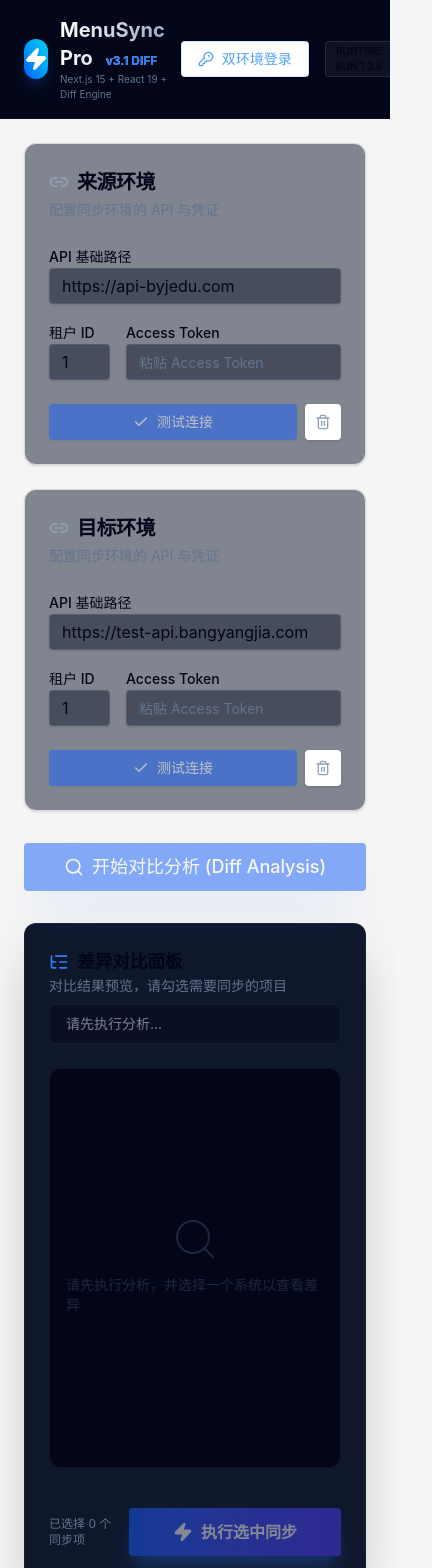
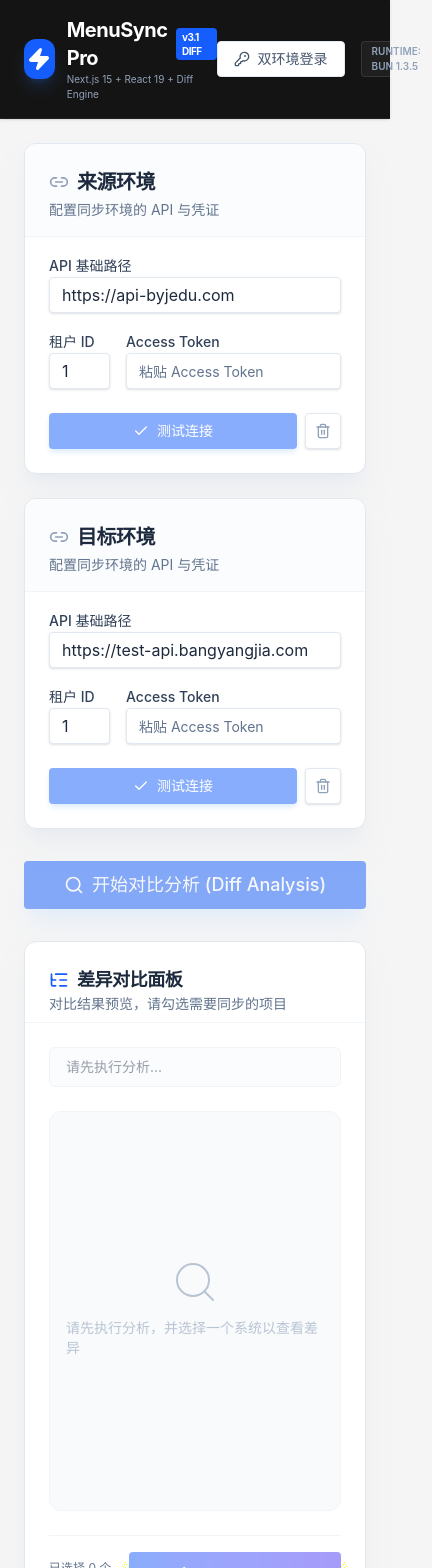
Before and after one commit to outhsics/menu-sync-tool, a Next.js app: page / in a window 390 px wide. Shown: the top 1568 px of the page, 432 px wide, since content can reach past the window. Built offline with nearby package versions, Linux system fonts and the light colour scheme.

Commit message:
style(ui): 全局适配浅色主题设计，重构核心组件样式

```diff
--- a/src/app/page.tsx
+++ b/src/app/page.tsx
@@ -8,11 +8,11 @@ import { Card, CardContent, CardHeader, CardTitle, CardDescription } from '@/com
 import { Badge } from '@/components/ui/badge';
 import {
   RefreshCw,
-  Terminal,
   ListTree,
   Zap,
   Search,
-  ArrowRightLeft
+  ArrowRightLeft,
+  Terminal
 } from 'lucide-react';
 import { DiffNode } from '@/types';
 import { fetchMenusAction, createMenuAction, updateMenuAction } from '@/actions/menu';
@@ -132,7 +132,6 @@ export default function Home() {
         if (!rootNode) throw new Error('未找到选中的系统');
 
         let successCount = 0;
-        let skipCount = 0;
 
         // 递归同步函数
         const syncRecursive = async (nodes: DiffNode[], parentId: number) => {
@@ -171,12 +170,7 @@ export default function Home() {
                          // 更新时，必须传入目标环境的 ID (node.targetId)，绝对不能传 source.id
                          await updateMenuAction({ ...payload, id: node.targetId }, target);
                          successCount++;
-                    } else {
-                         skipCount++;
                     }
-                } else if (node.status === 'SAME') {
-                    // 即使未选中（或无变更），也需要继续处理其子节点
-                    skipCount++;
                 }
 
                 // 如果当前节点在该环境已有有效ID（无论是刚创建的还是已存在的），则继续递归处理子节点
@@ -217,9 +211,11 @@ export default function Home() {
              if (rootNode.status === 'NEW') {
                  addLog(`创建根节点: ${rootNode.name}`, 'info');
                  rootTargetId = await createMenuAction(payload, target);
+                 successCount++;
              } else if (rootNode.status === 'UPDATE' && rootNode.targetId) {
                  addLog(`更新根节点: ${rootNode.name}`, 'warn');
                  await updateMenuAction({ ...payload, id: rootNode.targetId }, target);
+                 successCount++;
              }
         }
 
@@ -267,25 +263,24 @@ export default function Home() {
   };
 
   return (
-    <div className="min-h-screen text-slate-100 selection:bg-blue-500/30">
-      <div className="fixed inset-0 bg-[radial-gradient(ellipse_at_top_right,_var(--tw-gradient-stops))] from-blue-900/20 via-slate-950 to-slate-950 -z-10" />
+    <div className="min-h-screen bg-[#F5F5F5] text-slate-900 font-sans selection:bg-blue-100">
 
-      <nav className="sticky top-0 z-50 border-b border-white/5 bg-slate-950 px-6 py-4">
+      <nav className="sticky top-0 z-50 bg-[#141414] px-6 py-4 shadow-sm border-b border-white/5">
         <div className="max-w-7xl mx-auto flex items-center justify-between">
           <div className="flex items-center gap-3">
-            <div className="w-10 h-10 bg-gradient-to-tr from-blue-600 to-cyan-400 rounded-xl flex items-center justify-center shadow-lg shadow-blue-500/20">
+            <div className="w-10 h-10 bg-blue-600 rounded-xl flex items-center justify-center shadow-lg shadow-blue-500/20">
               <Zap className="text-white w-6 h-6 fill-white" />
             </div>
             <div>
-                <h1 className="text-xl font-bold bg-clip-text text-transparent bg-gradient-to-r from-white to-slate-400">
-                    MenuSync Pro <span className="text-blue-500 text-xs font-mono ml-2">v3.1 DIFF</span>
+                <h1 className="text-xl font-bold text-white tracking-tight flex items-center gap-2">
+                    MenuSync Pro <span className="bg-blue-600 text-white text-[10px] px-1.5 py-0.5 rounded font-mono">v3.1 DIFF</span>
                 </h1>
-                <p className="text-[10px] text-slate-500 font-mono">Next.js 15 + React 19 + Diff Engine</p>
+                <p className="text-[10px] text-slate-400 font-mono">Next.js 15 + React 19 + Diff Engine</p>
             </div>
           </div>
           <div className="flex items-center gap-4">
             <LoginModal />
-            <Badge variant="outline" className="border-white/10 bg-white/5 font-mono text-[10px]">RUNTIME: BUN 1.3.5</Badge>
+            <Badge variant="outline" className="border-white/10 bg-white/5 text-slate-400 font-mono text-[10px]">RUNTIME: BUN 1.3.5</Badge>
           </div>
         </div>
       </nav>
@@ -293,8 +288,8 @@ export default function Home() {
       <main className="max-w-7xl mx-auto p-6 space-y-8 pb-20">
         <section className="grid grid-cols-1 md:grid-cols-2 gap-6 relative">
           <div className="absolute top-1/2 left-1/2 -translate-x-1/2 -translate-y-1/2 z-10 hidden md:block">
-            <div className="bg-slate-900 border border-slate-700 p-2 rounded-full shadow-xl">
-                <ArrowRightLeft className="w-5 h-5 text-slate-400" />
+            <div className="bg-white border border-slate-200 p-2 rounded-full shadow-lg text-slate-400">
+                <ArrowRightLeft className="w-5 h-5" />
             </div>
           </div>
           <EnvironmentCard
@@ -316,10 +311,10 @@ export default function Home() {
              <Button
                 size="lg"
                 className={cn(
-                    "w-full max-w-md h-12 text-lg shadow-2xl transition-all",
+                    "w-full max-w-md h-12 text-lg shadow-xl shadow-blue-200/50 transition-all",
                     analyzing
-                        ? "bg-slate-800 cursor-not-allowed"
-                        : "bg-blue-600 hover:bg-blue-500 hover:scale-105 active:scale-95 shadow-blue-500/30"
+                        ? "bg-slate-300 cursor-not-allowed text-slate-500"
+                        : "bg-blue-600 hover:bg-blue-500 hover:scale-105 active:scale-95"
                 )}
                 disabled={!source.isConnected || !target.isConnected || analyzing}
                 onClick={handleAnalyze}
@@ -339,26 +334,26 @@ export default function Home() {
         </section>
 
         <section className="grid grid-cols-1 lg:grid-cols-12 gap-6">
-            <Card className="lg:col-span-8 bg-slate-900 border-white/5 shadow-2xl">
-                <CardHeader className="flex flex-row items-center justify-between pb-2">
+            <Card className="lg:col-span-8 bg-white border-slate-200 shadow-xl shadow-slate-200/50">
+                <CardHeader className="flex flex-row items-center justify-between pb-2 border-b border-slate-100">
                     <div>
-                        <CardTitle className="text-lg font-bold flex items-center gap-2">
-                            <ListTree className="text-blue-500 w-5 h-5" /> 差异对比面板
+                        <CardTitle className="text-lg font-bold flex items-center gap-2 text-slate-800">
+                            <ListTree className="text-blue-600 w-5 h-5" /> 差异对比面板
                             {diffTree.length > 0 && (
                                 <span className="ml-2 flex gap-2 text-xs font-normal">
-                                    <Badge variant="outline" className="text-green-400 border-green-500/30 bg-green-500/10">+{stats.added} 新增</Badge>
-                                    <Badge variant="outline" className="text-amber-400 border-amber-500/30 bg-amber-500/10">~{stats.updated} 变更</Badge>
+                                    <Badge variant="outline" className="text-green-600 border-green-200 bg-green-50">+{stats.added} 新增</Badge>
+                                    <Badge variant="outline" className="text-amber-600 border-amber-200 bg-amber-50">~{stats.updated} 变更</Badge>
                                 </span>
                             )}
                         </CardTitle>
-                        <CardDescription>对比结果预览，请勾选需要同步的项目</CardDescription>
+                        <CardDescription className="text-slate-500">对比结果预览，请勾选需要同步的项目</CardDescription>
                     </div>
                 </CardHeader>
-                <CardContent className="space-y-6">
+                <CardContent className="space-y-6 pt-6">
                     {/* 系统选择器 */}
                      <div className="relative">
                         <select
-                            className="w-full h-10 pl-4 pr-4 bg-slate-950/70 border border-white/10 rounded-lg text-sm text-slate-200 outline-none focus:ring-2 ring-blue-500/50 appearance-none disabled:opacity-50"
+                            className="w-full h-10 pl-4 pr-4 bg-slate-50 border border-slate-200 rounded-lg text-sm text-slate-700 outline-none focus:ring-2 ring-blue-500/20 focus:border-blue-500 appearance-none disabled:opacity-50 transition-all cursor-pointer hover:border-blue-300"
                             value={selectedSystem}
                             disabled={diffTree.length === 0}
                             onChange={(e) => {
@@ -368,14 +363,14 @@ export default function Home() {
                         >
                             <option value="">{diffTree.length === 0 ? "请先执行分析..." : "选择需要同步的系统模块..."}</option>
                             {diffTree.map(m => (
-                                <option key={m.id} value={m.name} className="bg-slate-900">
+                                <option key={m.id} value={m.name} className="bg-white text-slate-900">
                                     {m.name} ({m.status === 'SAME' ? '无变更' : `${m.status}`})
                                 </option>
                             ))}
                         </select>
                     </div>
 
-                    <div className="min-h-[400px] bg-slate-950 p-4 border border-white/5 rounded-xl">
+                    <div className="min-h-[400px] bg-slate-50 p-4 border border-slate-100 rounded-xl">
                         {selectedSystem ? (
                             <MenuDiffTable
                                 data={diffTree.find(m => m.name === selectedSystem)?.children || []} // 显示选中系统的子节点
@@ -386,20 +381,20 @@ export default function Home() {
                                 disabled={syncing}
                             />
                         ) : (
-                            <div className="h-[360px] flex flex-col items-center justify-center text-slate-500 space-y-3 opacity-30">
+                            <div className="h-[360px] flex flex-col items-center justify-center text-slate-400 space-y-3 opacity-60">
                                 <Search className="w-12 h-12 stroke-[1]" />
                                 <p className="text-sm font-medium">请先执行分析，并选择一个系统以查看差异</p>
                             </div>
                         )}
                     </div>
 
-                    <div className="flex justify-end pt-4 gap-4 items-center">
+                    <div className="flex justify-end pt-4 gap-4 items-center border-t border-slate-100">
                          <div className="text-xs text-slate-500">
                             已选择 {selectedMenus.size} 个同步项
                          </div>
                         <Button
                             size="lg"
-                            className="w-full md:w-auto min-w-[200px] bg-gradient-to-r from-blue-600 to-indigo-600 hover:from-blue-500 hover:to-indigo-500 shadow-xl shadow-blue-500/40 border-0 py-6 text-base font-bold transition-all hover:scale-[1.02] active:scale-[0.98]"
+                            className="w-full md:w-auto min-w-[200px] bg-gradient-to-r from-blue-600 to-indigo-600 hover:from-blue-500 hover:to-indigo-500 shadow-lg shadow-blue-500/30 border-0 py-6 text-base font-bold transition-all hover:scale-[1.02] active:scale-[0.98]"
                             disabled={!selectedSystem || selectedMenus.size === 0 || syncing}
                             onClick={handleSync}
                         >
@@ -414,8 +409,8 @@ export default function Home() {
                 </CardContent>
             </Card>
 
-            <Card className="lg:col-span-4 bg-slate-950 border-white/10 shadow-3xl overflow-hidden flex flex-col max-h-[850px] group">
-                <CardHeader className="bg-slate-900 p-4 border-b border-white/5">
+            <Card className="lg:col-span-4 bg-[#0f172a] border-slate-800 shadow-2xl overflow-hidden flex flex-col max-h-[850px] group">
+                <CardHeader className="bg-slate-900/50 p-4 border-b border-white/5">
                     <CardTitle className="text-[10px] font-bold font-mono flex items-center gap-2 text-slate-500 tracking-widest uppercase">
                         <Terminal className="w-3.5 h-3.5" /> SYNC_OPERATION_LOGS
                     </CardTitle>
--- a/src/components/EnvironmentCard.tsx
+++ b/src/components/EnvironmentCard.tsx
@@ -54,31 +54,31 @@ export function EnvironmentCard({ title, config, onUpdate, onConnected }: Enviro
       transition={{ duration: 0.5 }}
     >
       <Card className={cn(
-        "relative overflow-hidden border border-[var(--border)] bg-slate-900/50 shadow-sm hover:shadow-md transition-all",
-        config.isConnected && "border-blue-500 ring-2 ring-blue-500/20"
+        "relative overflow-hidden border border-slate-200 bg-white shadow-xl shadow-slate-200/50 hover:shadow-2xl hover:shadow-slate-200/60 transition-all",
+        config.isConnected && "border-blue-500 ring-2 ring-blue-500/10"
       )}>
         {config.isConnected && (
             <div className="absolute top-0 right-0 p-2">
-                <Badge className="bg-green-500/10 text-green-400 border-green-500/20">已连接</Badge>
+                <Badge className="bg-green-500/10 text-green-600 border-green-500/20 shadow-none">已连接</Badge>
             </div>
         )}
 
-        <CardHeader className="space-y-1">
-          <CardTitle className="text-xl font-bold flex items-center gap-2">
+        <CardHeader className="space-y-1 bg-slate-50/50 pb-4 border-b border-slate-100">
+          <CardTitle className="text-xl font-bold flex items-center gap-2 text-slate-800">
             <Link2 className={cn("w-5 h-5", config.isConnected ? "text-blue-500" : "text-slate-400")} />
             {title}
           </CardTitle>
-          <CardDescription>配置同步环境的 API 与凭证</CardDescription>
+          <CardDescription className="text-slate-500">配置同步环境的 API 与凭证</CardDescription>
         </CardHeader>
 
-        <CardContent className="space-y-4">
+        <CardContent className="space-y-4 pt-4">
           <div className="space-y-2">
-            <Label className="text-sm font-medium">API 基础路径</Label>
+            <Label className="text-sm font-medium text-slate-700">API 基础路径</Label>
             <Input
               placeholder="https://api-byjedu.com"
               value={config.apiBase}
               onChange={(e) => onUpdate({ apiBase: e.target.value, isConnected: false })}
-              className="bg-slate-900/50 border-white/10 focus:border-blue-500 focus:ring-blue-500/20"
+              className="bg-white border-slate-200 focus:border-blue-500 focus:ring-blue-500/20 text-slate-800"
               list={title === '来源环境' ? 'api-presets-source' : 'api-presets-target'}
             />
             <datalist id={title === '来源环境' ? 'api-presets-source' : 'api-presets-target'}>
@@ -91,21 +91,21 @@ export function EnvironmentCard({ title, config, onUpdate, onConnected }: Enviro
 
           <div className="grid grid-cols-4 gap-4">
             <div className="col-span-1 space-y-2">
-                <Label className="text-sm font-medium">租户 ID</Label>
+                <Label className="text-sm font-medium text-slate-700">租户 ID</Label>
                 <Input
                     value={config.tenantId}
                     onChange={(e) => onUpdate({ tenantId: e.target.value, isConnected: false })}
-                    className="bg-slate-900/50 border-white/10 focus:border-blue-500 focus:ring-blue-500/20"
+                    className="bg-white border-slate-200 focus:border-blue-500 focus:ring-blue-500/20 text-slate-800"
                 />
             </div>
             <div className="col-span-3 space-y-2">
-                <Label className="text-sm font-medium">Access Token</Label>
+                <Label className="text-sm font-medium text-slate-700">Access Token</Label>
                 <Input
                     type="text"
                     placeholder="粘贴 Access Token"
                     value={config.token}
                     onChange={(e) => onUpdate({ token: e.target.value, isConnected: false })}
-                    className="font-mono text-sm bg-slate-900/50 border-white/10 focus:border-blue-500 focus:ring-blue-500/20"
+                    className="font-mono text-sm bg-white border-slate-200 focus:border-blue-500 focus:ring-blue-500/20 text-slate-600"
                 />
             </div>
           </div>
@@ -116,7 +116,7 @@ export function EnvironmentCard({ title, config, onUpdate, onConnected }: Enviro
                 initial={{ opacity: 0, height: 0 }}
                 animate={{ opacity: 1, height: 'auto' }}
                 exit={{ opacity: 0, height: 0 }}
-                className="text-xs text-red-500 flex items-center gap-1.5 p-2 rounded bg-red-500/10 border border-red-500/20"
+                className="text-xs text-red-500 flex items-center gap-1.5 p-2 rounded bg-red-50 border border-red-100"
               >
                 <X className="w-3.5 h-3.5" /> {error}
               </motion.div>
@@ -128,8 +128,10 @@ export function EnvironmentCard({ title, config, onUpdate, onConnected }: Enviro
               onClick={handleTestConnection}
               disabled={loading || !config.apiBase || !config.token}
               className={cn(
-                "flex-1 transition-all",
-                config.isConnected ? "bg-green-500/100 hover:bg-green-600" : "bg-blue-600 hover:bg-blue-500"
+                "flex-1 transition-all shadow-md",
+                config.isConnected
+                    ? "bg-green-600 hover:bg-green-500 shadow-green-200 text-white"
+                    : "bg-blue-600 hover:bg-blue-500 shadow-blue-200 text-white"
               )}
             >
               {loading ? <Loader2 className="w-4 h-4 animate-spin mr-2" /> : <Check className="w-4 h-4 mr-2" />}
@@ -140,7 +142,7 @@ export function EnvironmentCard({ title, config, onUpdate, onConnected }: Enviro
                 variant="outline"
                 size="icon"
                 onClick={() => onUpdate({ apiBase: '', token: '', tenantId: '1', isConnected: false })}
-                className="border-white/10 text-slate-400 hover:text-red-500 hover:border-red-200 transition-colors"
+                className="border-slate-200 text-slate-400 hover:text-red-500 hover:border-red-200 hover:bg-red-50 transition-colors"
             >
                 <Trash2 className="w-4 h-4" />
             </Button>
--- a/src/components/LoginModal.tsx
+++ b/src/components/LoginModal.tsx
@@ -85,36 +85,36 @@ export function LoginModal() {
 
   const getStatusIcon = (status: 'idle' | 'pending' | 'success' | 'error') => {
       switch (status) {
-          case 'pending': return <Loader2 className="w-4 h-4 animate-spin text-blue-400" />;
-          case 'success': return <CheckCircle2 className="w-4 h-4 text-green-400" />;
-          case 'error': return <XCircle className="w-4 h-4 text-red-400" />;
-          default: return <Server className="w-4 h-4 text-slate-500" />;
+          case 'pending': return <Loader2 className="w-4 h-4 animate-spin text-blue-500" />;
+          case 'success': return <CheckCircle2 className="w-4 h-4 text-green-500" />;
+          case 'error': return <XCircle className="w-4 h-4 text-red-500" />;
+          default: return <Server className="w-4 h-4 text-slate-400" />;
       }
   };
 
   return (
     <Dialog open={open} onOpenChange={setOpen}>
       <DialogTrigger asChild>
-        <Button variant="outline" className="gap-2 border-blue-500/20 text-blue-400 hover:text-blue-300 hover:bg-blue-500/10">
+        <Button variant="outline" className="gap-2 border-slate-200 bg-white text-slate-600 hover:text-blue-600 hover:bg-blue-50 hover:border-blue-200">
           <KeyRound className="w-4 h-4" />
           双环境登录
         </Button>
       </DialogTrigger>
-      <DialogContent className="sm:max-w-[450px] bg-slate-900 border-slate-700 text-slate-100 p-0 overflow-hidden">
-        <DialogHeader className="p-6 pb-4">
+      <DialogContent className="sm:max-w-[450px] bg-white border-slate-200 text-slate-900 p-0 overflow-hidden shadow-2xl">
+        <DialogHeader className="p-6 pb-4 bg-slate-50/50">
           <DialogTitle>环境登录 (需滑块验证)</DialogTitle>
-          <DialogDescription className="text-slate-400">
+          <DialogDescription className="text-slate-500">
             请依次为 Source 和 Target 环境登录。点击下方标签切换环境。
           </DialogDescription>
         </DialogHeader>
 
         {/* Tabs */}
-        <div className="flex border-b border-slate-700">
+        <div className="flex border-b border-slate-200 bg-slate-50/30">
             <button
                 onClick={() => setActiveTab('source')}
                 className={cn(
-                    "flex-1 py-3 px-4 text-sm font-medium flex items-center justify-center gap-2 transition-colors",
-                    activeTab === 'source' ? "border-b-2 border-blue-500 text-blue-400 bg-slate-800/50" : "text-slate-400 hover:text-slate-200"
+                    "flex-1 py-3 px-4 text-sm font-medium flex items-center justify-center gap-2 transition-colors border-b-2",
+                    activeTab === 'source' ? "border-blue-500 text-blue-600 bg-white" : "border-transparent text-slate-500 hover:text-slate-700 hover:bg-slate-50"
                 )}
             >
                 {getStatusIcon(sourceStatus)}
@@ -123,8 +123,8 @@ export function LoginModal() {
             <button
                 onClick={() => setActiveTab('target')}
                 className={cn(
-                    "flex-1 py-3 px-4 text-sm font-medium flex items-center justify-center gap-2 transition-colors",
-                    activeTab === 'target' ? "border-b-2 border-blue-500 text-blue-400 bg-slate-800/50" : "text-slate-400 hover:text-slate-200"
+                    "flex-1 py-3 px-4 text-sm font-medium flex items-center justify-center gap-2 transition-colors border-b-2",
+                    activeTab === 'target' ? "border-blue-500 text-blue-600 bg-white" : "border-transparent text-slate-500 hover:text-slate-700 hover:bg-slate-50"
                 )}
             >
                 {getStatusIcon(targetStatus)}
@@ -134,57 +134,57 @@ export function LoginModal() {
 
         {/* Form */}
         <div className="p-6 pt-4 space-y-4">
-            <div className="text-xs text-slate-500 font-mono truncate bg-slate-800 p-2 rounded">
+            <div className="text-xs text-slate-500 font-mono truncate bg-slate-100 p-2 rounded border border-slate-200">
                 API: {currentConfig.apiBase || '未配置'}
             </div>
 
             <div className="grid gap-3">
               <div className="grid gap-1.5">
-                <Label htmlFor="tenant" className="text-xs">租户名称</Label>
+                <Label htmlFor="tenant" className="text-xs text-slate-600">租户名称</Label>
                 <div className="relative">
-                    <Server className="absolute left-3 top-2.5 h-4 w-4 text-slate-500" />
+                    <Server className="absolute left-3 top-2.5 h-4 w-4 text-slate-400" />
                     <Input
                       id="tenant"
                       placeholder="请输入租户名称"
                       value={tenantName}
                       onChange={(e) => setTenantName(e.target.value)}
-                      className="pl-9 bg-slate-950 border-slate-700 h-9 text-sm"
+                      className="pl-9 bg-white border-slate-200 h-9 text-sm focus:border-blue-500 focus:ring-blue-500/20"
                     />
                 </div>
               </div>
               <div className="grid gap-1.5">
-                <Label htmlFor="username" className="text-xs">账号</Label>
+                <Label htmlFor="username" className="text-xs text-slate-600">账号</Label>
                 <div className="relative">
-                    <User className="absolute left-3 top-2.5 h-4 w-4 text-slate-500" />
+                    <User className="absolute left-3 top-2.5 h-4 w-4 text-slate-400" />
                     <Input
                       id="username"
                       placeholder="请输入用户名"
                       value={username}
                       onChange={(e) => setUsername(e.target.value)}
-                      className="pl-9 bg-slate-950 border-slate-700 h-9 text-sm"
+                      className="pl-9 bg-white border-slate-200 h-9 text-sm focus:border-blue-500 focus:ring-blue-500/20"
                     />
                 </div>
               </div>
               <div className="grid gap-1.5">
-                <Label htmlFor="password" className="text-xs">密码</Label>
+                <Label htmlFor="password" className="text-xs text-slate-600">密码</Label>
                 <div className="relative">
-                    <Lock className="absolute left-3 top-2.5 h-4 w-4 text-slate-500" />
+                    <Lock className="absolute left-3 top-2.5 h-4 w-4 text-slate-400" />
                     <Input
                       id="password"
                       type="password"
                       placeholder="请输入密码"
                       value={password}
                       onChange={(e) => setPassword(e.target.value)}
-                      className="pl-9 bg-slate-950 border-slate-700 h-9 text-sm"
+                      className="pl-9 bg-white border-slate-200 h-9 text-sm focus:border-blue-500 focus:ring-blue-500/20"
                     />
                 </div>
               </div>
             </div>
 
-            {errorMsg && <p className="text-xs text-red-400 bg-red-500/10 p-2 rounded">{errorMsg}</p>}
+            {errorMsg && <p className="text-xs text-red-500 bg-red-50 p-2 rounded border border-red-100">{errorMsg}</p>}
 
             {currentStatus === 'success' && (
-                <p className="text-xs text-green-400 bg-green-500/10 p-2 rounded flex items-center gap-2">
+                <p className="text-xs text-green-600 bg-green-50 p-2 rounded border border-green-100 flex items-center gap-2">
                     <CheckCircle2 className="w-4 h-4" />
                     {activeTab === 'source' ? '来源' : '目标'}环境登录成功！
                 </p>
@@ -196,8 +196,10 @@ export function LoginModal() {
               onClick={handleLoginClick}
               disabled={loading || !username || !password || currentStatus === 'success'}
               className={cn(
-                  "w-full",
-                  currentStatus === 'success' ? "bg-green-600 hover:bg-green-500" : "bg-blue-600 hover:bg-blue-500"
+                  "w-full transition-shadow shadow-sm hover:shadow-md",
+                  currentStatus === 'success'
+                    ? "bg-green-600 hover:bg-green-500 shadow-green-200"
+                    : "bg-blue-600 hover:bg-blue-500 shadow-blue-200"
               )}
           >
             {loading && <Loader2 className="mr-2 h-4 w-4 animate-spin" />}
```
Also changed, not shown: src/components/MenuDiffTable.tsx (+36 -32 lines), 2 other files (tests, documents, lock files or other folders).
